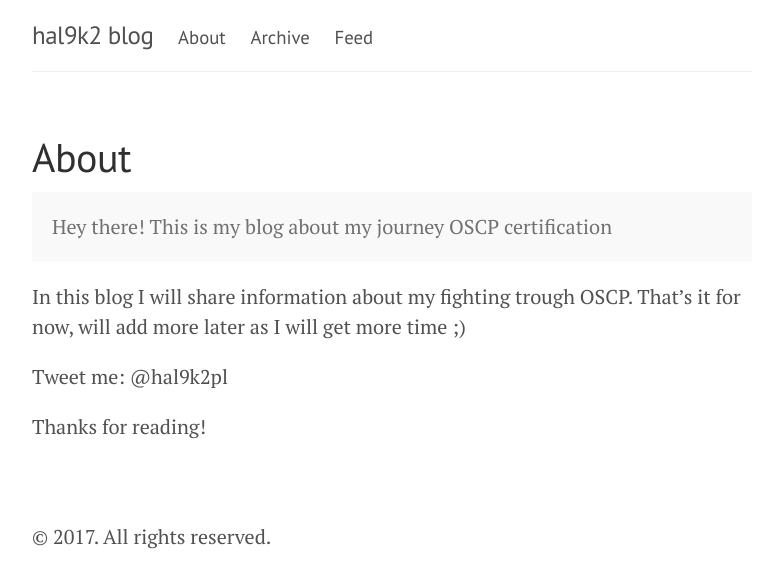
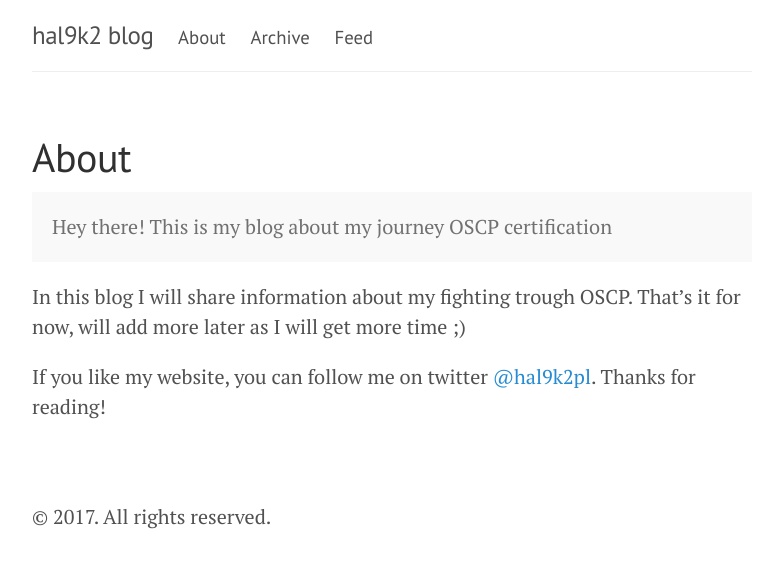
Before and after one commit to chosenonehacks/chosenonepl.github.io.old, a Jekyll site: the page built from about.md, in a window 1280 px wide. Shown: the top 588 px of the page, without its empty margins (248-1020 px from the left). Built offline with Jekyll 4.4.1, drawn with Linux system fonts in a browser that asks for light colours.

Commit message:
Update about.md

```diff
--- a/about.md
+++ b/about.md
@@ -9,6 +9,5 @@ title: About
 
 In this blog I will share information about my fighting trough OSCP. That's it for now, will add more later as I will get more time ;)
 
-Tweet me: @hal9k2pl
-
+If you like my website, you can follow me on twitter [@hal9k2pl](https://twitter.com/hal9k2pl).
 Thanks for reading!
```
